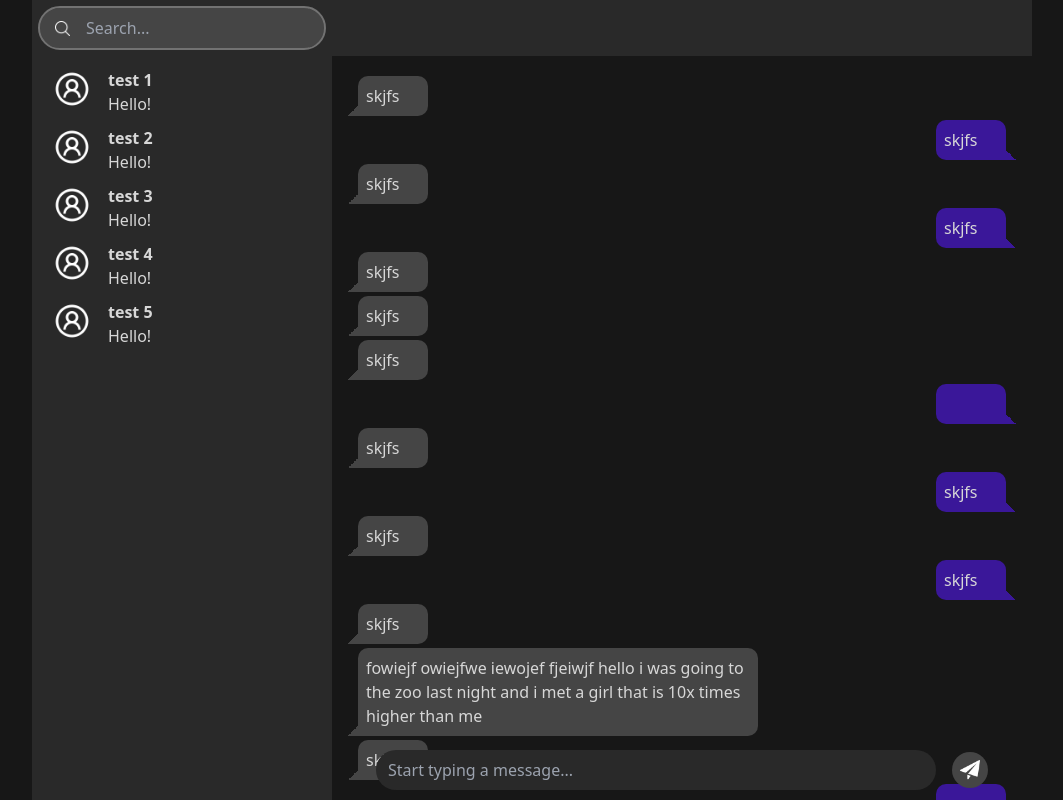
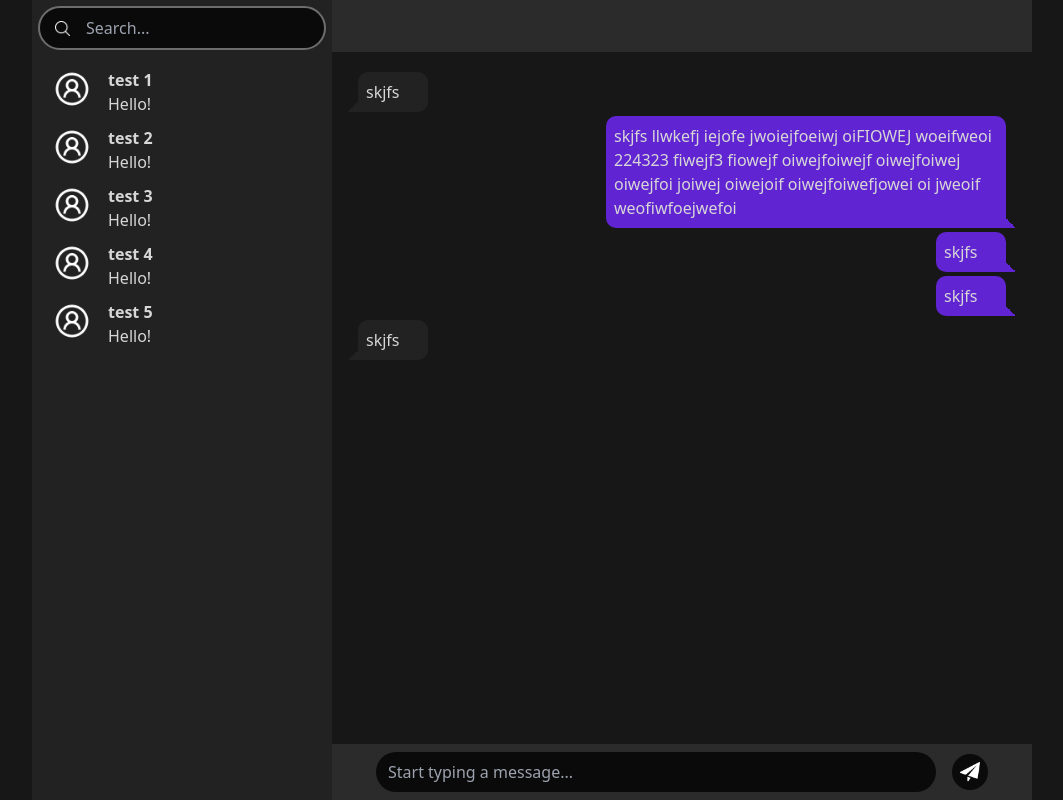
Before and after one commit to udborets/chat-app, a Next.js app in the folder client/: page /chat in a window 1280 px wide. Shown: the whole page, without its empty margins (108-1171 px from the left). Built offline with nearby package versions, Linux system fonts and the light colour scheme.

Commit message:
fix colors

```diff
--- a/client/features/Chat/MessageInput/MessageInput.tsx
+++ b/client/features/Chat/MessageInput/MessageInput.tsx
@@ -7,9 +7,9 @@ const MessageInput: FC = () => {
   const messageInputRef = useRef<HTMLInputElement>(null);
   const [messageText, setMessageText] = useState<string>('');
   return (
-    <div className="w-full h-fit flex justify-center items-center absolute bottom-[10px] left-0 gap-2 pc:gap-4">
+    <div className="w-full h-fit flex justify-center items-center bg-secondary-lighter bottom-[10px] py-2 left-0 gap-2 pc:gap-4">
       <input
-        className="w-[80%] py-2 px-3 chats-bg text-main text-[1rem] rounded-[50px]"
+        className="w-[80%] py-2 px-3 bg-input text-main text-[1rem] rounded-[50px]"
         placeholder="Start typing a message..."
         ref={messageInputRef}
         type="text"
@@ -17,14 +17,16 @@ const MessageInput: FC = () => {
         onChange={(e) => setMessageText(e.target.value)}
       />
       <button className={`${messageText !== ''
-        ? 'color-bg hover:color-bg-hover active:color-bg-active'
-        : 'message-bg'} rounded-[50%] duration-200 transition-all w-fit h-fit p-2`}>
+        ? 'bg-color hover:color-bg-hover active:color-bg-active'
+        : 'bg-main'} rounded-[50%] duration-200 transition-all w-fit h-fit p-2`}
+        onClick={() => {
+          if (messageText !== '') {
+            console.log('haha')
+            setMessageText('')
+          }
+        }}
+      >
         <Image
-          onClick={() => {
-            if (messageText !== '') {
-              console.log('haha')
-            }
-          }}
           className="w-[20px] h-[20px] "
           src={sendIconWhite}
           alt='send icon'
--- a/client/features/Chat/Messages/Message/Message.tsx
+++ b/client/features/Chat/Messages/Message/Message.tsx
@@ -12,8 +12,8 @@ const Message: FC<MessageProps> = ({ id, isOwn, text, sendingTime, isRead }) =>
           : ''}
         <p
           className={`${isOwn
-            ? 'color-bg rounded-[10px] rounded-br-[0]'
-            : 'message-bg rounded-[10px] rounded-bl-[0]'
+            ? 'bg-color rounded-[10px] rounded-br-[0]'
+            : 'bg-secondary rounded-[10px] rounded-bl-[0]'
             } w-fit h-fit min-h-[40px] min-w-[70px] max-w-[300px] pc:max-w-[400px] p-2 text-left outline-none border-none`}
         >
           {text}
--- a/client/features/Chat/Messages/Message/styles.module.scss
+++ b/client/features/Chat/Messages/Message/styles.module.scss
@@ -1,7 +1,7 @@
 .ownTriangle {
   width: 10px;
   height: 10px;
-  background: linear-gradient(to top right, var(--color-bg) 50%, transparent 0);
+  background: linear-gradient(to top right, var(--bg-color) 50%, transparent 0);
   outline: none;
   border: none;
 }
@@ -11,7 +11,7 @@
   height: 10px;
   background: linear-gradient(
     to top left,
-    var(--message-bg) 50%,
+    var(--bg-secondary) 50%,
     transparent 0
   );
   outline: none;
--- a/client/features/Chat/TopBar/TopBar.tsx
+++ b/client/features/Chat/TopBar/TopBar.tsx
@@ -6,7 +6,7 @@ import menuIconWhite from './assets/menuIconWhite.png';
 
 const TopBar = observer(() => {
   return (
-    <div className="w-full h-[60px] min-h-[40px] flex chats-bg px-4 items-center">
+    <div className="w-full h-[60px] min-h-[40px] flex bg-secondary-lighter px-4 items-center">
       <button
         onClick={() => chatBarState.toggleIsActive()}
         className="pc:hidden h-fit w-fit p-3">
--- a/client/features/ChatBar/ChatBar.tsx
+++ b/client/features/ChatBar/ChatBar.tsx
@@ -12,7 +12,7 @@ const ChatBar: FC<ChatBarProps> = observer(({ chats }) => {
       <aside className={`${chatBarState.isActive
         ? 'translate-x-[0%]'
         : 'translate-x-[-100%]'} flex z-10 pc:translate-x-0 absolute pc:relative flex-col gap-4
-      chats-bg h-full pc:max-w-[300px] max-w-[85%] w-full p-2 text-main transition-all duration-500`}>
+      bg-secondary h-full pc:max-w-[300px] max-w-[85%] w-full p-2 text-main transition-all duration-500`}>
         <SearchBar />
         <ul className={`flex flex-col gap-2 overflow-y-scroll pc:scrollBar`}>
           {chats.map(chat => (
--- a/client/features/ChatBar/ChatItem/ChatItem.tsx
+++ b/client/features/ChatBar/ChatItem/ChatItem.tsx
@@ -11,7 +11,7 @@ const ChatItem: FC<ChatItemProps> = ({ companionAvatar, companionName, id, lastM
   return (
     <li
       onClick={() => currentChat.setCurrentChat({ ...currentChat.getSelf(), id: id })}
-      className={`${styles.chatItem} ${currentChat.id === id ? "color-bg hover:color-bg " : "hover:chats-bg-hover"}`}>
+      className={`${styles.chatItem} ${currentChat.id === id ? "bg-color" : "hover:bg-secondary-hover"}`}>
       <Image
         src={noAvatarWhite}
         alt='avatar'
--- a/client/features/ChatBar/SearchBar/SearchBar.tsx
+++ b/client/features/ChatBar/SearchBar/SearchBar.tsx
@@ -23,9 +23,9 @@ const SearchBar: FC = () => {
     <div
       onClick={focus}
       className={`duration-200 transition-all ease-out ${isFocused
-        ? "outline-[var(--color-bg)] hover:outline-[var(--color-bg)]"
+        ? "outline-[var(--bg-color)] hover:outline-[var(--bg-color-hover)]"
         : "outline-[rgba(255,255,255,0.34)] hover:outline-[rgba(255,255,255,0.62)]"
-        } w-full h-[40px] min-h-[40px] message-bg px-[15px] rounded-[30px] outline-2 outline flex items-center gap-4`}
+        } w-full h-[40px] min-h-[40px] bg-input px-[15px] rounded-[30px] outline-2 outline flex items-center gap-4`}
     >
       <Image
         className="h-[15px] w-[15px]"
@@ -33,7 +33,7 @@ const SearchBar: FC = () => {
         alt="Search icon"
       />
       <input
-        className="h-full w-full outline-none message-bg text-[1rem]"
+        className="h-full w-full outline-none bg-input text-[1rem]"
         onFocus={focus}
         onBlur={blur}
         placeholder="Search..."
--- a/client/pages/chat/index.tsx
+++ b/client/pages/chat/index.tsx
@@ -53,13 +53,13 @@ const chatProps: ChatProps = {
     {
       id: Math.random().toString(),
       isOwn: true,
-      text: "skjfs",
+      text: "skjfs llwkefj iejofe jwoiejfoeiwj oiFIOWEJ woeifweoi 224323 fiwejf3 fiowejf oiwejfoiwejf oiwejfoiwej oiwejfoi joiwej oiwejoif oiwejfoiwefjowei oi jweoif weofiwfoejwefoi",
       sendingTime: Date.now(),
       isRead: true,
     },
     {
       id: Math.random().toString(),
-      isOwn: false,
+      isOwn: true,
       text: "skjfs",
       sendingTime: Date.now(),
       isRead: true,
@@ -78,137 +78,7 @@ const chatProps: ChatProps = {
       sendingTime: Date.now(),
       isRead: true,
     },
-    {
-      id: Math.random().toString(),
-      isOwn: false,
-      text: "skjfs",
-      sendingTime: Date.now(),
-      isRead: true,
-    },
-    {
-      id: Math.random().toString(),
-      isOwn: false,
-      text: "skjfs",
-      sendingTime: Date.now(),
-      isRead: true,
-    },
-    {
-      id: Math.random().toString(),
-      isOwn: true,
-      text: "",
-      sendingTime: Date.now(),
-      isRead: false,
-    }, {
-      id: Math.random().toString(),
-      isOwn: false,
-      text: "skjfs",
-      sendingTime: Date.now(),
-      isRead: true,
-    },
-    {
-      id: Math.random().toString(),
-      isOwn: true,
-      text: "skjfs",
-      sendingTime: Date.now(),
-      isRead: true,
-    },
-    {
-      id: Math.random().toString(),
-      isOwn: false,
-      text: "skjfs",
-      sendingTime: Date.now(),
-      isRead: true,
-    },
-    {
-      id: Math.random().toString(),
-      isOwn: true,
-      text: "skjfs",
-      sendingTime: Date.now(),
-      isRead: true,
-    },
-    {
-      id: Math.random().toString(),
-      isOwn: false,
-      text: "skjfs",
-      sendingTime: Date.now(),
-      isRead: true,
-    },
-    {
-      id: Math.random().toString(),
-      isOwn: false,
-      text: "fowiejf owiejfwe iewojef fjeiwjf hello i was going to the zoo last night and i met a girl that is 10x times higher than me",
-      sendingTime: Date.now(),
-      isRead: true,
-    },
-    {
-      id: Math.random().toString(),
-      isOwn: false,
-      text: "skjfs",
-      sendingTime: Date.now(),
-      isRead: true,
-    },
-    {
-      id: Math.random().toString(),
-      isOwn: true,
-      text: "",
-      sendingTime: Date.now(),
-      isRead: false,
-    }, {
-      id: Math.random().toString(),
-      isOwn: false,
-      text: "skjfs",
-      sendingTime: Date.now(),
-      isRead: true,
-    },
-    {
-      id: Math.random().toString(),
-      isOwn: true,
-      text: "skjfs",
-      sendingTime: Date.now(),
-      isRead: true,
-    },
-    {
-      id: Math.random().toString(),
-      isOwn: false,
-      text: "skjfs",
-      sendingTime: Date.now(),
-      isRead: true,
-    },
-    {
-      id: Math.random().toString(),
-      isOwn: true,
-      text: "skjfs",
-      sendingTime: Date.now(),
-      isRead: true,
-    },
-    {
-      id: Math.random().toString(),
-      isOwn: false,
-      text: "skjfs",
-      sendingTime: Date.now(),
-      isRead: true,
-    },
-    {
-      id: Math.random().toString(),
-      isOwn: false,
-      text: "skjfs",
-      sendingTime: Date.now(),
-      isRead: true,
-    },
-    {
-      id: Math.random().toString(),
-      isOwn: false,
-      text: "skjfs",
-      sendingTime: Date.now(),
-      isRead: true,
-    },
-    {
-      id: Math.random().toString(),
-      isOwn: true,
-      text: "",
-      sendingTime: Date.now(),
-      isRead: false,
-    },
+
   ]
 }
 
--- a/client/styles/global.scss
+++ b/client/styles/global.scss
@@ -3,36 +3,44 @@
 @tailwind utilities;
 
 @layer components {
-  .chats-bg {
-    @apply bg-[var(--chats-bg)];
-  }
-
-  .chats-bg-hover {
-    @apply bg-[var(--chats-bg-hover)];
-  }
-
   .text-main {
     @apply text-[var(--text-main)];
   }
 
-  .color-bg-hover {
-    @apply bg-[var(--color-bg-hover)];
+  .bg-input {
+    @apply bg-[var(--bg-input)];
   }
 
-  .color-bg-active {
-    @apply bg-[var(--color-bg-active)];
+  .bg-main {
+    @apply bg-[var(--bg-input)];
   }
 
-  .main-bg {
-    @apply bg-[var(--main-bg)];
+  .bg-secondary {
+    @apply bg-[var(--bg-secondary)];
   }
 
-  .color-bg {
-    @apply bg-[var(--color-bg)];
+  .bg-secondary-hover {
+    @apply bg-[var(--bg-secondary-hover)];
   }
 
-  .message-bg {
-    @apply bg-[var(--message-bg)];
+  .bg-secondary-lighter {
+    @apply bg-[var(--bg-secondary-lighter)];
+  }
+
+  .bg-disabled {
+    @apply bg-[var(--bg-disabled)];
+  }
+
+  .bg-color {
+    @apply bg-[var(--bg-color)];
+  }
+
+  .bg-color-active {
+    @apply bg-[var(--bg-color-active)];
+  }
+
+  .bg-color-hover {
+    @apply bg-[var(--bg-color-hover)];
   }
 
   .scrollBar {
@@ -60,14 +68,16 @@
 }
 
 :root {
-  --main-bg: rgb(23, 23, 23);
+  --bg-main: rgb(23, 23, 23);
+  --bg-secondary: rgb(34, 34, 34);
+  --bg-secondary-lighter: rgb(43, 43, 43);
+  --bg-secondary-hover: rgb(56, 56, 56);
   --text-main: rgb(215, 215, 215);
-  --chats-bg: rgb(41, 41, 41);
-  --color-bg: rgb(58, 23, 153);
-  --color-bg-hover: rgb(74, 29, 197);
-  --color-bg-active: rgb(40, 15, 110);
-  --message-bg: rgb(69, 69, 69);
-  --chats-bg-hover: rgb(57, 57, 57);
+  --bg-disabled: rgb(41, 41, 41);
+  --bg-color: #6124d3;
+  --bg-color-hover: rgb(70, 29, 145);
+  --bg-color-active: rgb(47, 18, 102);
+  --bg-input: rgb(10, 10, 10);
 }
 
 html,
@@ -78,7 +88,7 @@ body,
 }
 
 html {
-  background: var(--main-bg);
+  background: var(--bg-main);
 }
 
 #__next {
```
